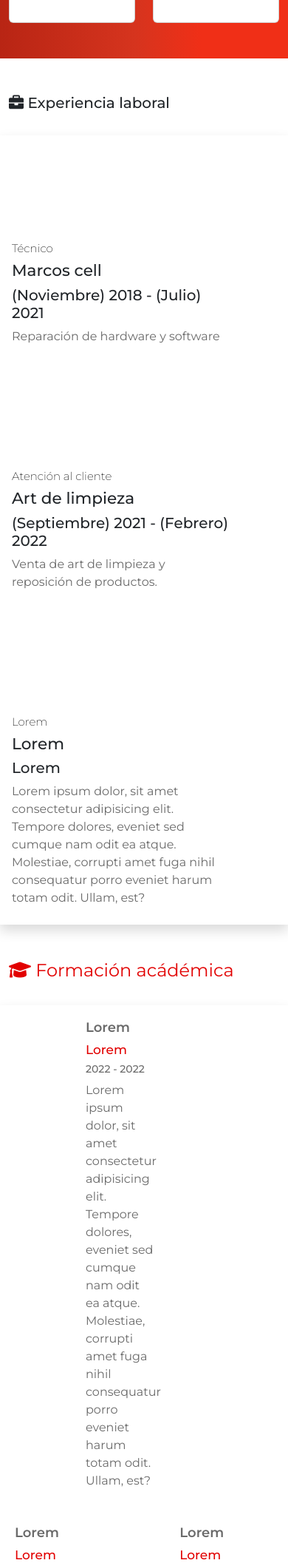
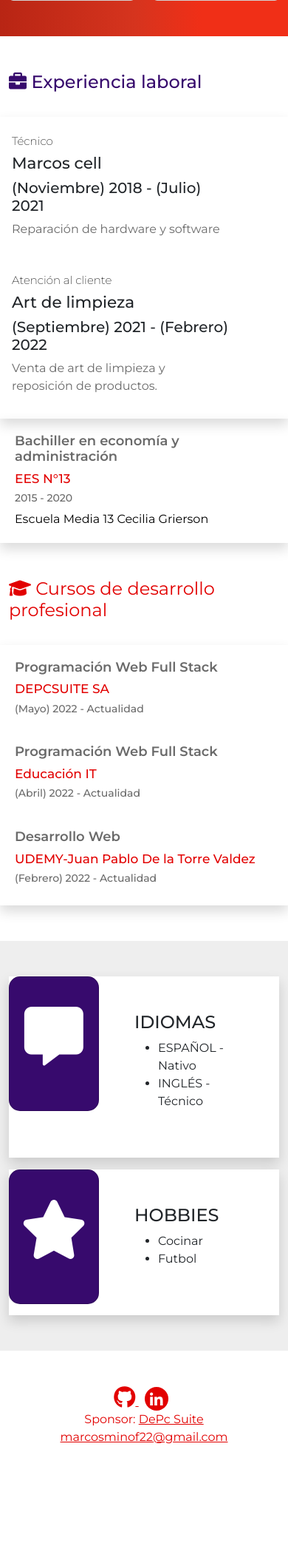
Before and after one commit to Marcos-mi/portfolio, a PHP site: page /sobre-mi.php in a window 390 px wide. Shown: the part 2087-4200 px from the top of the page at 74% size. After the commit the page ends 4039 px from the top, so only its background shows below. Run offline with PHP 8.4, Linux system fonts and the light colour scheme.

Commit message:
corrigiendo errores en mobile

```diff
--- a/contacto.php
+++ b/contacto.php
@@ -1,4 +1,5 @@
 <?php
+$pg= "contacto";
 ini_set("display_errors", 1);
 ini_set("display_startup_errors",1);
 error_reporting(E_ALL);
@@ -47,7 +48,6 @@ if($_POST){
     <link rel="stylesheet" href="css/fontawesome/css/all.css">
     <link rel="stylesheet" href="css/fontawesome/css/all.min.css">
     <link rel="stylesheet" href="css/bootstrap/css/bootstrap.min.css">
-    <script src="css/bootstrap/js/bootstrap.bundle.min.js"></script>
     <link rel="stylesheet" href="css/normalize.css">
     <link rel="stylesheet" href="css/estilos.css">
     <link rel="shortcut icon" href="images/favicon.ico" type="image/x-icon">
@@ -87,7 +87,6 @@ if($_POST){
                 </form>
             </div>
         </div>
-        <script src="https://cdn.jsdelivr.net/npm/bootstrap@5.2.0/dist/js/bootstrap.bundle.min.js" integrity="sha384-A3rJD856KowSb7dwlZdYEkO39Gagi7vIsF0jrRAoQmDKKtQBHUuLZ9AsSv4jD4Xa" crossorigin="anonymous"></script>
 
         </main>
         <footer class="container mt-auto pb-4">
@@ -109,6 +108,6 @@ if($_POST){
         <div class="btn-whatsapp">
             <a href="https://api.whatsapp.com/send?phone=541164410033"target="_blank" title="Whatsapp"><i class="fa-brands fa-whatsapp"></i></a>
         </div>
-
+        <script src="css/bootstrap/js/bootstrap.bundle.min.js"></script>
 </body>
 </html>
--- a/css/estilos.css
+++ b/css/estilos.css
@@ -65,7 +65,10 @@ body{
     border-radius: 70%;
 }
 #sobre-mi h2{
-    font-size: 20px;
+    font-size: 24px;
+}
+.experiencia-laboral{
+    color: #370a6d;
 }
 .micv a{
     font-weight: 300 !important;
@@ -80,6 +83,10 @@ body{
 }
 .experiencial {
     color: #370a6d;
+}
+.link-secundario{
+    text-decoration: none;
+    color: black;
 }
 .btn-rojo{
     color: white;
@@ -327,4 +334,9 @@ nav .active{
         border-radius: 15px;
         font-weight: 500;
     }
+    nav .active{
+        border: 1px solid #E20000;
+        border-radius: 10px;
+        padding: 3px 10px 3px 10px;
+    }
 }
--- a/index.php
+++ b/index.php
@@ -12,7 +12,6 @@ $pg= "inicio";
     <link rel="stylesheet" href="css/fontawesome/css/all.css">
     <link rel="stylesheet" href="css/fontawesome/css/all.min.css">
     <link rel="stylesheet" href="css/bootstrap/css/bootstrap.min.css">
-    <script src="css/bootstrap/js/bootstrap.bundle.min.js"></script>
     <link rel="stylesheet" href="css/normalize.css">
     <link rel="stylesheet" href="css/estilos.css">
     <link rel="shortcut icon" href="images/favicon.ico" type="image/x-icon">
@@ -39,10 +38,6 @@ $pg= "inicio";
                 <a href="proyectos.php" class="btn ">Conoce mis proyectos</a>
             </div>
         </div>
-
-
-
-
     </main>
     <footer class="container mt-auto pb-4">
         <div class="row">
@@ -64,5 +59,6 @@ $pg= "inicio";
         <a href="https://api.whatsapp.com/send?phone=541164410033" target="_blank" title="Whatsapp" ><i class="fa-brands fa-whatsapp"></i></a>
     </div>
     <script src="css/bootstrap/js/bootstrap.bundle.min.js"></script>
+
 </body>
 </html>
--- a/menu.php
+++ b/menu.php
@@ -1,6 +1,6 @@
-        <nav class="navbar navbar-expand-md mb-4">
+        <nav class="navbar navbar-expand-md mb-sm-4 mb-0">
             <div class="container-fluid">
-                <button class="navbar-toggler" type="button" data-bs-toggle="collapse" data-bs-target="#navbarCollapse"
+                <button class="navbar-toggler mb-3" type="button" data-bs-toggle="collapse" data-bs-target="#navbarCollapse"
                     aria-controls="navbarCollapse" aria-expanded="false" aria-label="Toggle navigation">
                     <span class="navbar-toggler-icon"></span>
                 </button>
@@ -21,7 +21,7 @@
                     </ul>
                     <div>
                         <li class="cv p-2 btn mt-1">
-                             <a href="images/Cv-Marcos-Miño (2).pdf">Descarga mi CV<i class="fa-solid fa-download"></i></a>
+                             <a href="https://www.canva.com/design/DAFDtPJrmx0/YVE5nHj5VEGSq3oZe_pRVQ/view?utm_content=DAFDtPJrmx0&utm_campaign=designshare&utm_medium=link2&utm_source=sharebutton" target="_blank">Descarga mi CV<i class="fa-solid fa-download"></i></a>
                         </li>
                     </div>
                 </div>
--- a/proyectos.php
+++ b/proyectos.php
@@ -52,7 +52,7 @@ $pg= "proyectos";
                             <a href="#" class="btn-rojo">Ver online</a>
                         </div>
                         <div class="col-6 link-proyectos">
-                            <a href="#">Código fuente</a>
+                            <a target="_blank" href="https://github.com/Marcos-mi/php/tree/main/abmclientes">Código fuente</a>
                         </div>
                     </div>
                 </div>
--- a/sobre-mi.php
+++ b/sobre-mi.php
@@ -13,7 +13,6 @@ $pg= "sobre-mi";
     <link rel="stylesheet" href="css/fontawesome/css/all.css">
     <link rel="stylesheet" href="css/fontawesome/css/all.min.css">
     <link rel="stylesheet" href="css/bootstrap/css/bootstrap.min.css">
-    <script src="css/bootstrap/js/bootstrap.bundle.min.js"></script>
     <link rel="stylesheet" href="css/normalize.css">
     <link rel="stylesheet" href="css/estilos.css">
     <link rel="shortcut icon" href="images/favicon.ico" type="image/x-icon">
@@ -27,13 +26,13 @@ $pg= "sobre-mi";
         <div class="container">
             <div class="row">
                 <div class="col-7">
-                    <h1 class="mt-4 pb-4">Sobre mí</h1>
+                    <h1 class="pt-sm-4 pt-0 pb-sm-4 pb-sm-2">Sobre mí</h1>
                     <p class="pb-4">Apasionado por la tecnología. Soy estudiante de
                         programación Full Stack y de Base de datos.</p>
                     <a href="contacto.php" class="btn text-white">Enviar Mensaje</a>
                 </div>
                 <div class="col-sm-5 col-12 mt-sm-0 mt-5">
-                    <img src="imageS/profile-Marcos-Miño.png" alt="Marcos Miño" class="mi-foto img-fluid">
+                    <img src="images/marcosmi.png" alt="Marcos Miño" class="mi-foto img-fluid">
                 </div>
             </div>
         </div>
@@ -124,11 +123,11 @@ $pg= "sobre-mi";
         <section class="container" id="experiencia ">
             <div class="row">
                 <div class="col-12 pt-5 pb-4">
-                    <h2><i class="fas fa-briefcase"></i> Experiencia laboral</h2>
+                    <h2 class="experiencia-laboral"><i class="fas fa-briefcase"></i> Experiencia laboral</h2>
                 </div>
             </div>
                 <div class="row shadow">
-                    <div class="col-2 p-5 my-auto">
+                    <div class="col-2 p-5 my-auto d-none d-sm-block">
                         <img src="images/sin-logo.png" alt="sin logo" class="img-fluid">
                     </div>
                     <div class="col-10 p-3 pt-4">
@@ -137,7 +136,7 @@ $pg= "sobre-mi";
                         <h5>(Noviembre) 2018 - (Julio) 2021</h5>
                         <p>Reparación de hardware y software</p>
                     </div>
-                    <div class="col-2 p-5 my-auto">
+                    <div class="col-2 p-5 my-auto  d-none d-sm-block">
                         <img src="images/sin-logo.png" alt="sin logo" class="img-fluid">
                     </div>
                     <div class="col-10 p-3">
@@ -146,50 +145,23 @@ $pg= "sobre-mi";
                         <h5>(Septiembre) 2021 - (Febrero) 2022</h5>
                         <p>Venta de art de limpieza y reposición de productos.</p>
                     </div>
-                    <div class="col-2  p-5 my-auto">
-                        <img src="images/sin-logo.png" alt="sin logo" class="img-fluid">
-                    </div>
-                    <div class="col-10 pb-2 p-3">
-                        <h3>Lorem</h3>
-                        <h4>Lorem</h4>
-                        <h5>Lorem</h5>
-                        <p>Lorem ipsum dolor, sit amet consectetur adipisicing elit. Tempore dolores, eveniet sed cumque nam odit ea atque. Molestiae, corrupti amet fuga nihil consequatur porro eveniet harum totam odit. Ullam, est?</p>
-                    </div>
             </div>
         </section>
         <section class="container" id="formacion">
             <div class="row">
-                <div class="col-12 pt-5 pb-4">
+                <div class="col-12 pt-5 pb-4  d-none d-sm-block">
                 <h2><i class="fas fa-graduation-cap"></i> Formación acádémica</h2>
                 </div>
             </div>
                 <div class="row shadow p-1">
-                    <div class="col-2 p-5 my-auto">
-                        <img src="images/sin-logo.png" alt="sin logo" class="img-fluid">
+                    <div class="col-2 p-5 my-auto  d-none d-sm-block">
+                        <img src="images/secundaria.jpg" alt="sin logo" class="img-fluid">
                     </div>
-                    <div class="col-4 p-3">
-                        <h3>Lorem</h3>
-                        <h4>Lorem</h4>
-                        <h5>2022 - 2022</h5>
-                        <p>Lorem ipsum dolor, sit amet consectetur adipisicing elit. Tempore dolores, eveniet sed cumque nam odit ea atque. Molestiae, corrupti amet fuga nihil consequatur porro eveniet harum totam odit. Ullam, est?</p>
-                    </div>
-                    <div class="col-2 p-5 my-auto">
-                        <img src="images/sin-logo.png" alt="sin logo" class="img-fluid">
-                    </div>
-                    <div class="col-4 p-3">
-                        <h3>Lorem</h3>
-                        <h4>Lorem</h4>
-                        <h5>2022 - 2022</h5>
-                        <p>Lorem ipsum dolor, sit amet consectetur adipisicing elit. Tempore dolores, eveniet sed cumque nam odit ea atque. Molestiae, corrupti amet fuga nihil consequatur porro eveniet harum totam odit. Ullam, est?</p>
-                    </div>
-                    <div class="col-2 p-5 my-auto">
-                        <img src="images/sin-logo.png" alt="sin logo" class="img-fluid">
-                    </div>
-                    <div class="col-4 p-3">
-                        <h3>Lorem</h3>
-                        <h4>Lorem</h4>
-                        <h5>2022 - 2022</h5>
-                        <p>Lorem ipsum dolor, sit amet consectetur adipisicing elit. Tempore dolores, eveniet sed cumque nam odit ea atque. Molestiae, corrupti amet fuga nihil consequatur porro eveniet harum totam odit. Ullam, est?</p>
+                    <div class="col-sm-4 col-12 p-3">
+                        <h3>Bachiller en economía y administración</h3>
+                        <h4>EES N°13</h4>
+                        <h5>2015 - 2020</h5>
+                        <a class="link-secundario" href="https://escuelas.guiabbb.com.ar/0196919/Escuela_Media_13_Cecilia_Grierson_(Oficial)">Escuela Media 13 Cecilia Grierson</a>
                     </div>
             </div>
         </section>
@@ -200,28 +172,29 @@ $pg= "sobre-mi";
                 </div>
             </div>
             <div class="row shadow p-1">
-                    <div class="col-2 p-5 my-auto gris">
+                    <div class="col-2 p-5 my-auto gris  d-none d-sm-block">
                         <img src="images/logo-depcsuite.svg" alt="DePcSuite SA" class="img-fluid">
                     </div>
-                    <div class="col-4 p-3">
+                    <div class="col-sm-4 col-12 p-3">
                         <h3>Programación Web Full Stack</h3>
                         <h4>DEPCSUITE SA</h4>
                         <h5>(Mayo) 2022 - Actualidad</h5>
                     </div>
-                    <div class="col-2 p-5 my-auto gris">
+                    <div class="col-2 p-5 my-auto gris  d-none d-sm-blocks">
                         <img src="images/logo-it.jpg" alt="Educacion IT" class="img-fluid">
                     </div>
-                    <div class="col-4 p-3">
+                    <div class="col-sm-4 col-12 p-3">
                         <h3>Programación Web Full Stack</h3>
                         <h4>Educación IT</h4>
                         <h5>(Abril) 2022 - Actualidad</h5>                    </div>
-                    <div class="col-2 p-5 my-auto gris">
+                    <div class="col-2 p-5 my-auto gris  d-none d-sm-block">
                         <img src="images/udemy.png" alt="sin logo" class="img-fluid">
                     </div>
-                    <div class="col-4 p-3">
+                    <div class="col-sm-4  col-12 p-3">
                         <h3>Desarrollo Web</h3>
                         <h4>UDEMY-Juan Pablo De la Torre Valdez</h4>
-                        <h5>(Febrero) 2022 - Actualidad</h5>                    </div>
+                        <h5>(Febrero) 2022 - Actualidad</h5>
+                     </div>
             </div>
         </section>
         <section id="idiomas">
```
Also changed, not shown: images/marcosmi.png (renamed from images/profile-Marcos-Miño.png), images/secundaria.jpg (added).
